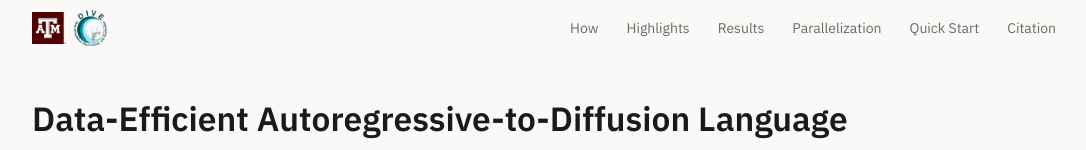
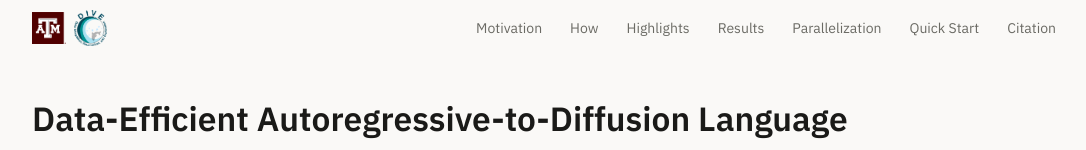
Before and after one commit to atharvchagi/opdlm, a Next.js app: page / in a window 1280 px wide. Shown: the top 150 px of the page, without its empty margins (90-1176 px from the left). Built offline with nearby package versions, Linux system fonts and the light colour scheme.

Commit message:
Add motivation to navbar

```diff
--- a/components/Navbar.tsx
+++ b/components/Navbar.tsx
@@ -4,6 +4,7 @@ import Image from "next/image";
 import { useState, useEffect } from "react";
 
 const NAV_LINKS = [
+  { label: "Motivation", href: "#motivation" },
   { label: "How", href: "#how-opdlm-works" },
   { label: "Highlights", href: "#highlights" },
   { label: "Results", href: "#results" },
```
